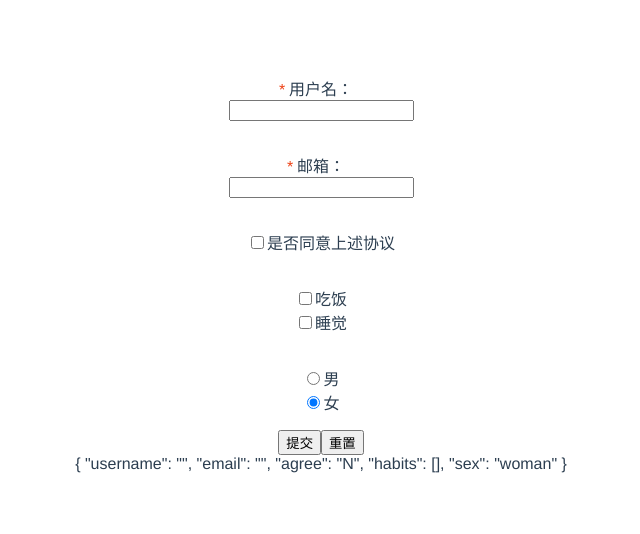
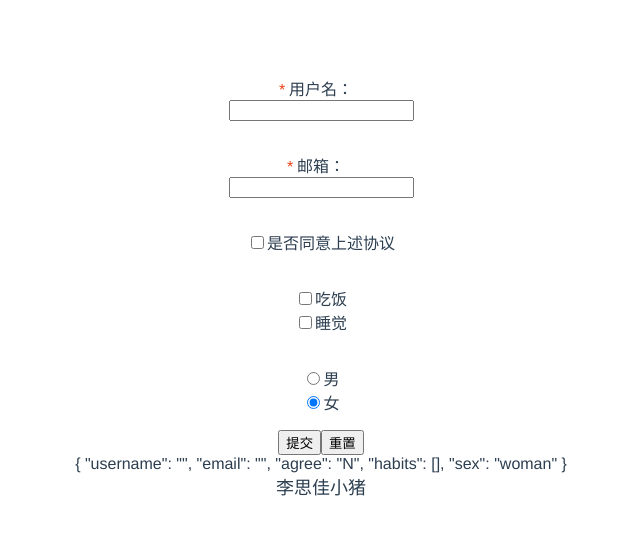
Before and after one commit to smile1015/iview-vue2, a Vue app: page / in a window 1280 px wide. Shown: the top 534 px of the page, without its empty margins (319-959 px from the left). Built offline with nearby package versions, Linux system fonts and the light colour scheme.

Commit message:
feat: 实现display组件

```diff
--- a/src/App.vue
+++ b/src/App.vue
@@ -29,8 +29,11 @@
       <button @click="submit">提交</button>
       <button @click="reset">重置</button>
     </i-form>
+    {{ model }}
+    <div>
 
-    {{ model }}
+      <i-display :code="code"></i-display>
+    </div>
   </div>
 </template>
 
@@ -42,10 +45,13 @@
 import ICheckboxGroup from "@/components/i-checkbox/i-checkbox-group.vue";
 import IRadioGroup from "@/components/i-radio/i-radio-group.vue";
 import IRadio from "@/components/i-radio/i-radio.vue";
+import IDisplay from "@/components/i-display/display.vue";
+import defaultCode from '@/view/default-code'
 
 export default {
   name: 'App',
   components: {
+    IDisplay,
     IRadio,
     IRadioGroup,
     ICheckboxGroup,
@@ -56,6 +62,7 @@
   },
   data() {
     return {
+      code: defaultCode,
       model: {
         username: '',
         email: '',
--- /dev/null
+++ b/src/components/i-display/display.vue
@@ -0,0 +1,86 @@
+<template>
+  <div class="i-display" ref="display"></div>
+</template>
+<script>
+import Vue from "vue";
+import randomStr from "@/utils/random_str";
+
+export default {
+  name: 'iDisplay',
+  props: {
+    code: {
+      type: String,
+      default: ''
+    }
+  },
+  data() {
+    return {
+      html: '',
+      js: '',
+      css: '',
+      component: null,
+      id: randomStr()
+    }
+  },
+  watch: {
+    code() {
+      this.destroyCode();
+      this.renderCode();
+    }
+  },
+  methods: {
+    getSource(source, type) {
+      const regex = new RegExp(`<${type}[^>]*>`)
+      let openingTag = source.match(regex)
+
+      if (!openingTag) return ''
+      else openingTag = openingTag[0]
+
+      return source.slice(source.indexOf(openingTag) + openingTag.length, source.lastIndexOf(`</${type}>`))
+    },
+    splitCode() {
+      this.js = this.getSource(this.code, 'script').replace(/export default/, 'return ')
+      this.css = this.getSource(this.code, 'style')
+      this.html = this.getSource(this.code, 'template')
+    },
+    renderCode() {
+      this.splitCode()
+
+      if (this.html !== '' && this.js !== '') {
+        const parseStrToFunc = new Function(this.js)()
+        console.log(parseStrToFunc)
+
+        parseStrToFunc.template = this.html
+        const Component = Vue.extend(parseStrToFunc)
+        this.component = new Component().$mount()
+
+        this.$refs.display.appendChild(this.component.$el)
+
+        if (this.css !== '') {
+          const style = document.createElement('style')
+          style.type = 'text/css'
+          style.id = this.id
+          style.innerHTML = this.css
+          document.getElementsByTagName('head')[0].appendChild(style)
+        }
+      }
+    },
+    destroyCode() {
+      const $target = document.getElementById(this.id)
+      if ($target) $target.parentNode.removeChild($target)
+
+      if (this.component) {
+        this.$refs.display.removeChild(this.component.$el)
+        this.component.$destroy()
+        this.component = null
+      }
+    }
+  },
+  mounted() {
+    this.renderCode()
+  },
+  beforeDestroy() {
+    this.destroyCode()
+  }
+}
+</script>
--- /dev/null
+++ b/src/utils/random_str.js
@@ -0,0 +1,10 @@
+// 生成随机字符串
+export default function (len = 32) {
+    const $chars = 'abcdefghijklmnopqrstuvwxyzABCDEFGHIJKLMNOPQRSTUVWXYZ1234567890';
+    const maxPos = $chars.length;
+    let str = '';
+    for (let i = 0; i < len; i++) {
+        str += $chars.charAt(Math.floor(Math.random() * maxPos));
+    }
+    return str;
+}
--- /dev/null
+++ b/src/view/default-code.js
@@ -0,0 +1,23 @@
+const code = `
+    <template>
+        <div class="message">{{message}}</div>
+    </template>
+    <script >
+    export default {
+        data() {
+        return {
+            message: '李思佳小猪'
+        }
+
+        }
+    }
+</script>
+<style>
+.message {
+    font-size: 18px
+}
+</style>
+`
+
+
+export default code
--- a/vue.config.js
+++ b/vue.config.js
@@ -1,4 +1,5 @@
 const { defineConfig } = require('@vue/cli-service')
 module.exports = defineConfig({
-  transpileDependencies: true
+  transpileDependencies: true,
+  runtimeCompiler: true
 })
```
